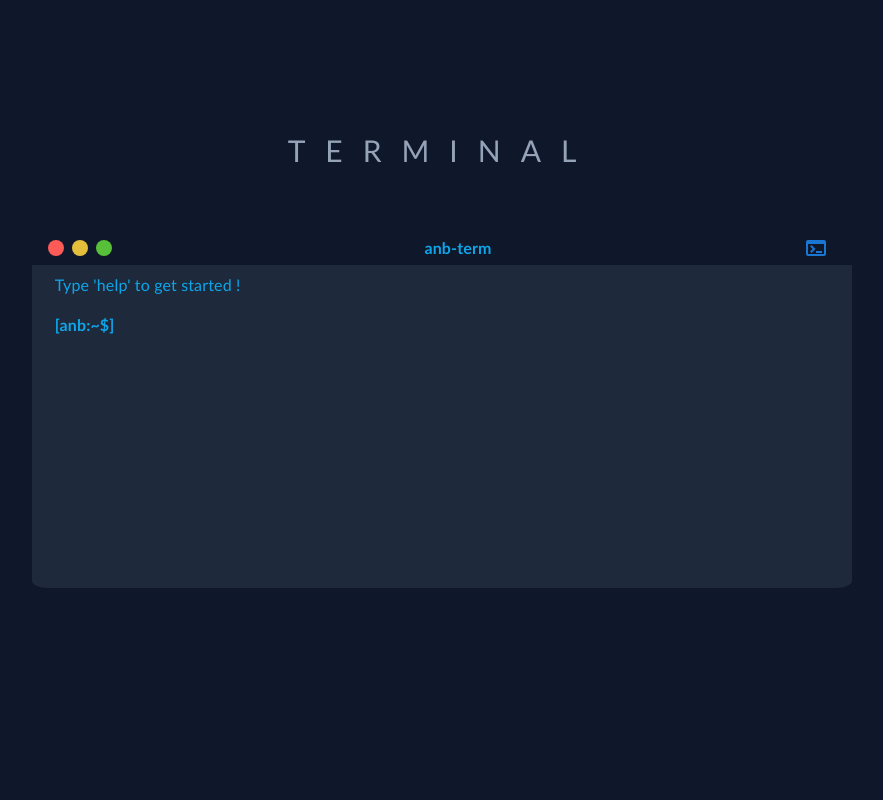
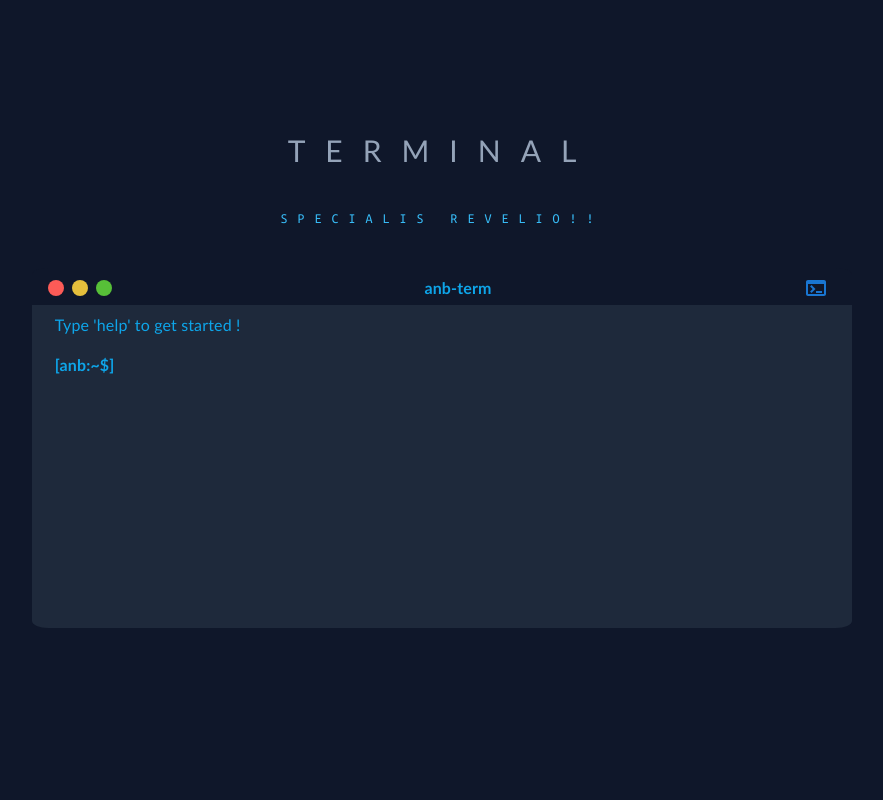
Before and after one commit to anirudhnbharadwaj/portfolio-website-1, a Next.js app: page / in a window 1280 px wide. Shown: the part 1500-2300 px from the top of the page, without its empty margins (198-1081 px from the left). Built offline with nearby package versions, Linux system fonts and the light colour scheme.

Commit message:
SPECIALIS REVELIO!!

```diff
--- a/src/components/terminal/TerminalContainer.tsx
+++ b/src/components/terminal/TerminalContainer.tsx
@@ -12,10 +12,13 @@ import { getSectionAnimation } from '@/styles/animations';
 const TerminalContainer: FC = () => {
   return (
     <Wrapper id = "terminal" {...getSectionAnimation}>
-      <div className="top-50">
+      <div className="top-100">
         <h2 className="relative text-center mb-10 uppercase tracking-[20px] text-3xl ">
           Terminal
         </h2>
+        <h4 className="mb-5 font-mono text-center text-sm uppercase tracking-[10px] text-accent">
+          Specialis Revelio!!
+        </h4>
 
       <ContainerDiv>
         <TermContainer>
```
